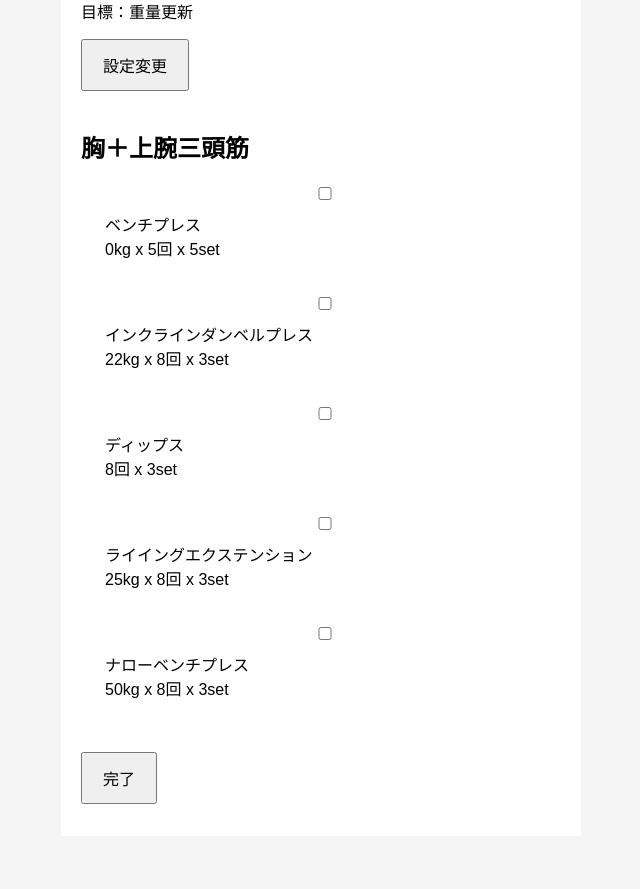
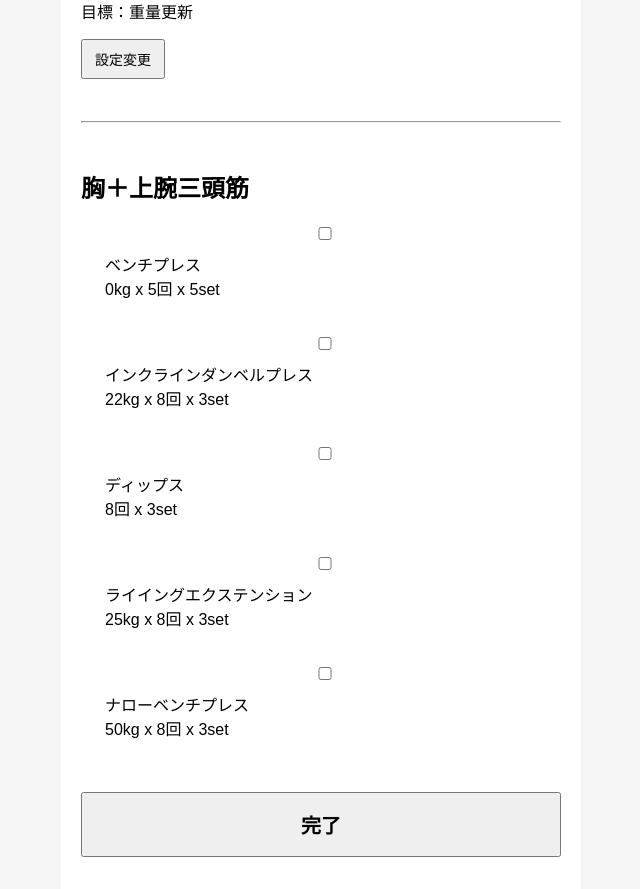
Before and after one commit to kato16384-lang/zerojudge-fit, a Next.js app: page /today in a window 1280 px wide. Shown: the part 220-1109 px from the top of the page, without its empty margins (319-959 px from the left). Before the commit the page ends 1056 px from the top, so only its background shows below. Built offline with nearby package versions, Linux system fonts and the light colour scheme.

Commit message:
Improve today page layout

```diff
--- a/app/today/page.tsx
+++ b/app/today/page.tsx
@@ -200,7 +200,6 @@ export default function TodayPage() {
 
       <p>次回：Day{nextDay}</p>
       <p>推奨日：{nextRecommendedDay}</p>
-
       <p>推定時間：{estimatedTime}分</p>
 
       <p>
@@ -210,9 +209,20 @@ export default function TodayPage() {
         {goal === "diet" && "減量"}
       </p>
 
-      <button onClick={() => router.push("/setup")}>設定変更</button>
+      <button
+        onClick={() => router.push("/setup")}
+        style={{
+          padding: "8px 12px",
+          fontSize: "14px",
+          marginBottom: "16px",
+        }}
+      >
+        設定変更
+      </button>
 
       <br />
+      <br />
+      <hr />
       <br />
 
       <h2>
@@ -376,7 +386,17 @@ export default function TodayPage() {
       <br />
       <br />
 
-      <button onClick={completeWorkout}>完了</button>
+      <button
+        onClick={completeWorkout}
+        style={{
+          width: "100%",
+          padding: "16px",
+          fontSize: "20px",
+          fontWeight: "bold",
+        }}
+      >
+        完了
+      </button>
     </main>
   );
 }
```
Also changed, not shown: app/setup/page.tsx (+16 -6 lines).
